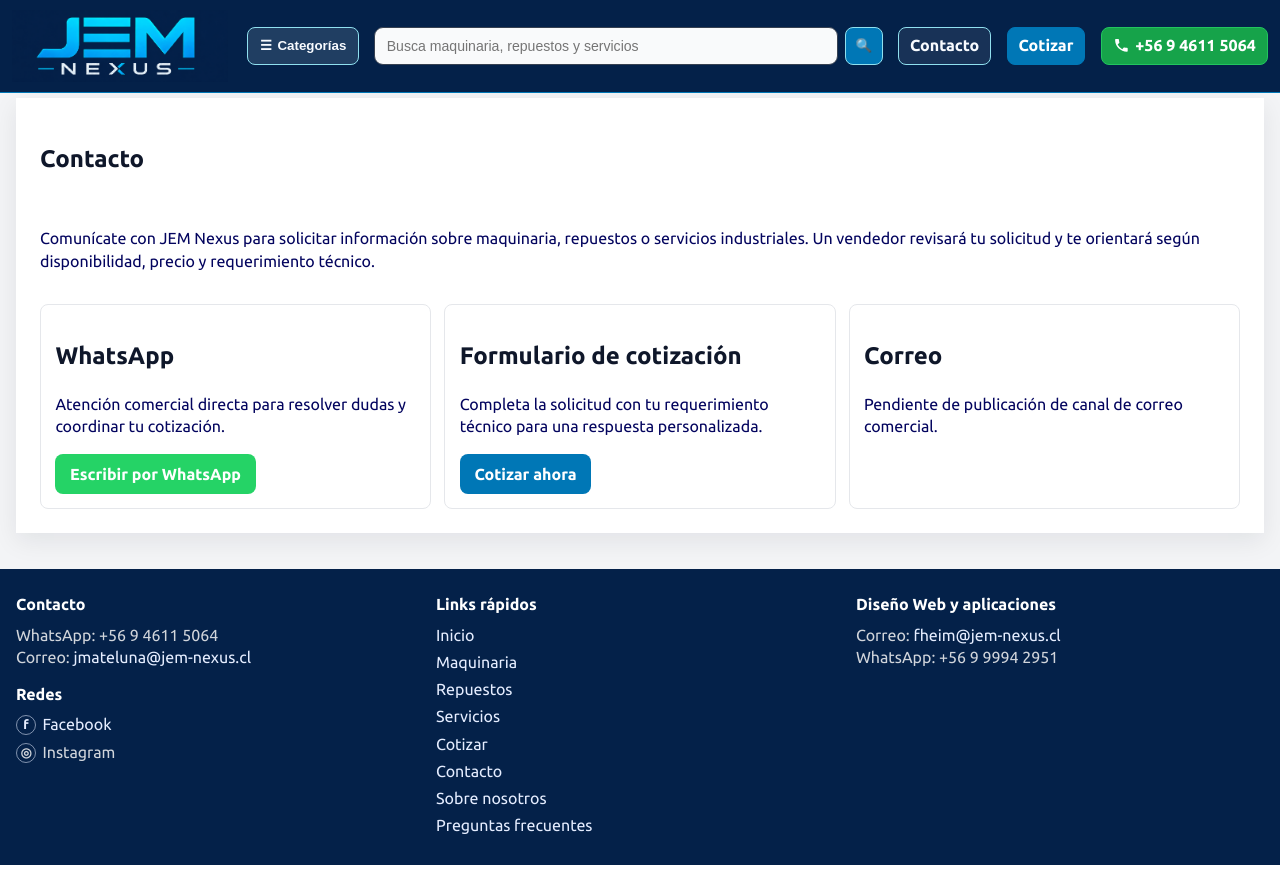
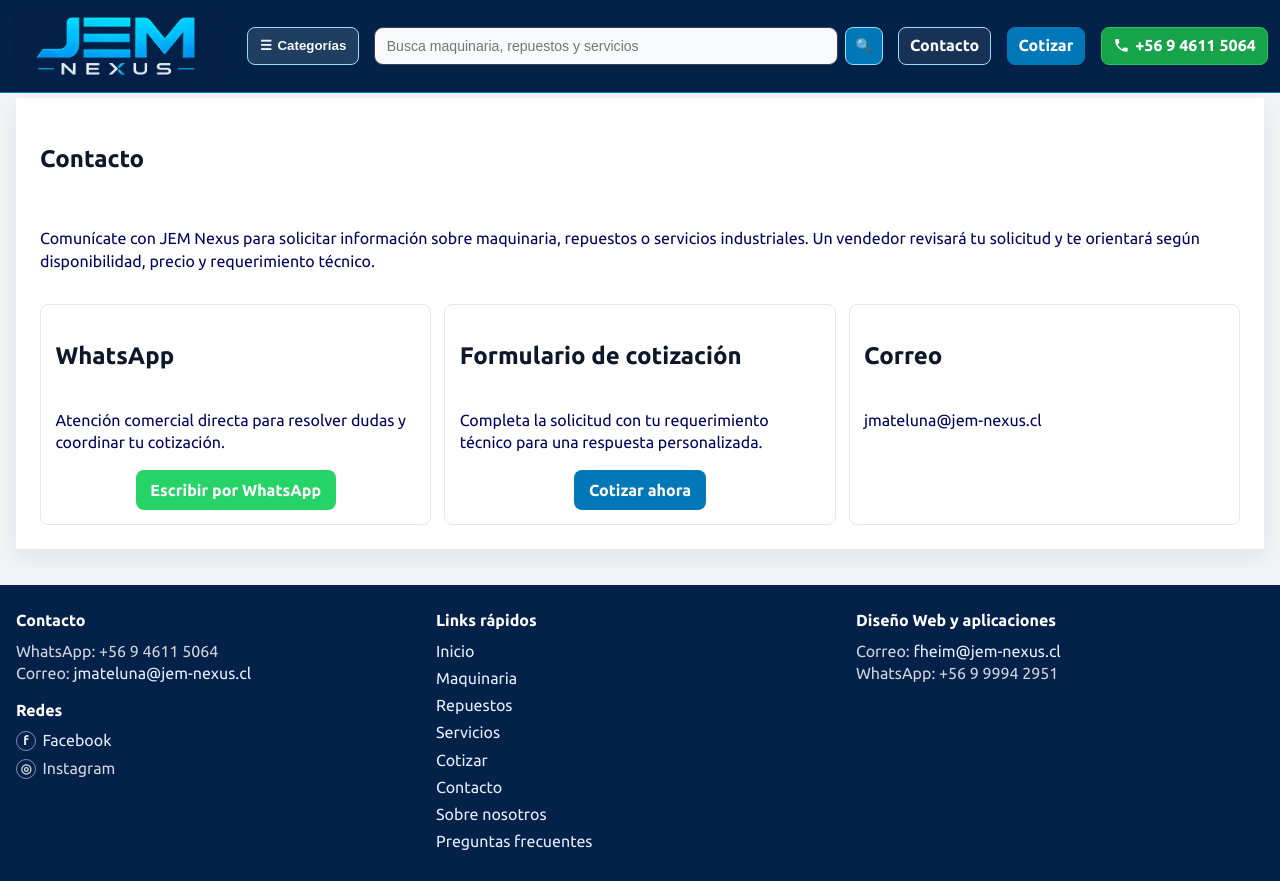
Before and after one commit to jfheimpinacap/web-ventas-generica, a React (Vite) app in the folder frontend/: page /contacto in a window 1280 px wide. Built offline with nearby package versions, Linux system fonts and the light colour scheme; no server answers.

Commit message:
fix: refine public contact and quote image

```diff
--- a/frontend/src/pages/ContactPage.tsx
+++ b/frontend/src/pages/ContactPage.tsx
@@ -7,7 +7,9 @@ import { trackQuoteClick, trackWhatsAppClick } from '../utils/analytics'
 import { buildPublicUrl } from '../utils/seo'
 import { buildWhatsAppUrl } from '../utils/whatsapp'
 
-const CONTACT_EMAIL = import.meta.env.VITE_CONTACT_EMAIL
+const CONTACT_EMAIL =
+  import.meta.env.VITE_CONTACT_EMAIL?.trim() ||
+  'jmateluna@jem-nexus.cl'
 
 export function ContactPage() {
   const contactJsonLd = {
@@ -39,25 +41,27 @@ export function ContactPage() {
         </p>
 
         <div className="trust-page__grid">
-          <article className="trust-page__card">
+          <article className="trust-page__card contact-page__card">
             <h2>WhatsApp</h2>
             <p>Atención comercial directa para resolver dudas y coordinar tu cotización.</p>
-            <a className="btn btn--whatsapp" href={buildWhatsAppUrl('Hola, quiero solicitar información comercial.')} target="_blank" rel="noreferrer" onClick={() => trackWhatsAppClick({ location: 'contact' })}>
+            <a className="btn btn--whatsapp contact-page__action" href={buildWhatsAppUrl('Hola, quiero solicitar información comercial.')} target="_blank" rel="noreferrer" onClick={() => trackWhatsAppClick({ location: 'contact' })}>
               Escribir por WhatsApp
             </a>
           </article>
 
-          <article className="trust-page__card">
+          <article className="trust-page__card contact-page__card">
             <h2>Formulario de cotización</h2>
             <p>Completa la solicitud con tu requerimiento técnico para una respuesta personalizada.</p>
-            <Link className="btn btn--accent" to="/cotizar" onClick={() => trackQuoteClick({ location: 'contact' })}>
+            <Link className="btn btn--accent contact-page__action" to="/cotizar" onClick={() => trackQuoteClick({ location: 'contact' })}>
               Cotizar ahora
             </Link>
           </article>
 
-          <article className="trust-page__card">
+          <article className="trust-page__card contact-page__card">
             <h2>Correo</h2>
-            <p>{CONTACT_EMAIL ? CONTACT_EMAIL : 'Pendiente de publicación de canal de correo comercial.'}</p>
+            <p>
+              <a className="contact-page__email" href={`mailto:${CONTACT_EMAIL}`}>{CONTACT_EMAIL}</a>
+            </p>
           </article>
         </div>
       </section>
--- a/frontend/src/pages/QuotePage.tsx
+++ b/frontend/src/pages/QuotePage.tsx
@@ -4,6 +4,7 @@ import { Link, useSearchParams } from 'react-router-dom'
 import { Layout } from '../components/layout/Layout'
 import { Seo } from '../components/common/Seo'
 import { createQuoteRequest, getProducts } from '../services/catalogApi'
+import { resolveMediaUrl } from '../services/api'
 import type { PreferredContactMethod, ProductListItem, QuoteRequestPublicPayload, ProductCondition, StockStatus } from '../types/catalog'
 import { formatPrice } from '../utils/formatters'
 import { trackQuoteSubmit } from '../utils/analytics'
@@ -58,28 +59,46 @@ export function QuotePage() {
   const [loading, setLoading] = useState(false)
   const [error, setError] = useState<string | null>(null)
   const [success, setSuccess] = useState<string | null>(null)
+  const [imageLoadFailed, setImageLoadFailed] = useState(false)
+
+  const selectedProductImageUrl = useMemo(
+    () => resolveMediaUrl(selectedProduct?.main_image?.image),
+    [selectedProduct],
+  )
 
   useEffect(() => {
     window.scrollTo({ top: 0, behavior: 'smooth' })
   }, [productFromQuery])
 
   useEffect(() => {
+    let active = true
+
     if (!productFromQuery) {
       setSelectedProduct(null)
-      return
+      return () => {
+        active = false
+      }
     }
 
     const run = async () => {
       try {
         const products = await getProducts()
-        setSelectedProduct(products.find((product) => product.id === productFromQuery) ?? null)
+        if (active) setSelectedProduct(products.find((product) => product.id === productFromQuery) ?? null)
       } catch {
-        setSelectedProduct(null)
+        if (active) setSelectedProduct(null)
       }
     }
 
     void run()
+
+    return () => {
+      active = false
+    }
   }, [productFromQuery])
+
+  useEffect(() => {
+    setImageLoadFailed(false)
+  }, [selectedProduct?.id, selectedProductImageUrl])
 
   const validate = () => {
     if (!form.customer_name.trim()) return 'El nombre es obligatorio.'
@@ -147,12 +166,13 @@ export function QuotePage() {
             {selectedProduct ? (
               <>
                 <div className="quote-preview__image-wrap">
-                  {selectedProduct.main_image?.image ? (
+                  {selectedProductImageUrl && !imageLoadFailed ? (
                     <img
                       className="quote-preview__image"
-                      src={selectedProduct.main_image.image}
-                      alt={selectedProduct.main_image.alt_text || selectedProduct.name}
+                      src={selectedProductImageUrl}
+                      alt={selectedProduct.main_image?.alt_text?.trim() || selectedProduct.name}
                       loading="lazy"
+                      onError={() => setImageLoadFailed(true)}
                     />
                   ) : (
                     <div className="quote-preview__placeholder">Sin imagen disponible</div>
--- a/frontend/src/styles/base.css
+++ b/frontend/src/styles/base.css
@@ -248,3 +248,7 @@ a {
 .trust-page__card, .trust-page__faq-item { border: 1px solid #e5e7eb; border-radius: var(--radius-button); padding: 0.9rem; background: #fff; }
 .trust-page__actions { display:flex; gap:0.65rem; flex-wrap:wrap; }
 .trust-page__faq-list { display:grid; gap:0.75rem; }
+.contact-page__card { display: flex; flex-direction: column; min-width: 0; }
+.contact-page__action { align-self: center; margin-top: auto; max-width: 100%; text-align: center; }
+.contact-page__email { overflow-wrap: anywhere; }
+.contact-page__email:focus-visible { outline: 3px solid #f59e0b; outline-offset: 3px; border-radius: 2px; }
--- a/frontend/src/styles/forms.css
+++ b/frontend/src/styles/forms.css
@@ -469,7 +469,7 @@
 .quote-preview__image,
 .quote-preview__placeholder {
   width: 100%;
-  min-height: 220px;
+  aspect-ratio: 4 / 3;
   border-radius: 6px;
   background: #f3f4f6;
   border: 1px solid #e5e7eb;
```
Also changed, not shown: 1 other file (tests, documents, lock files or other folders).
